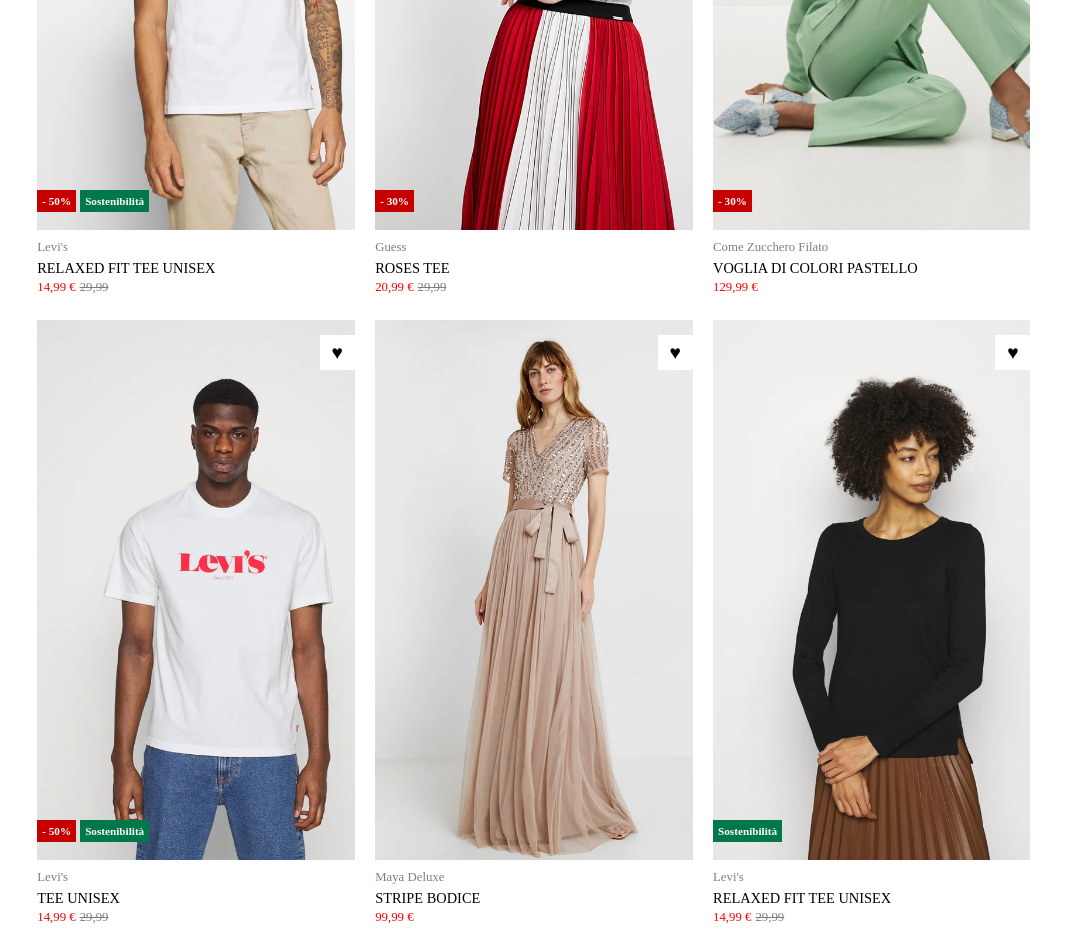
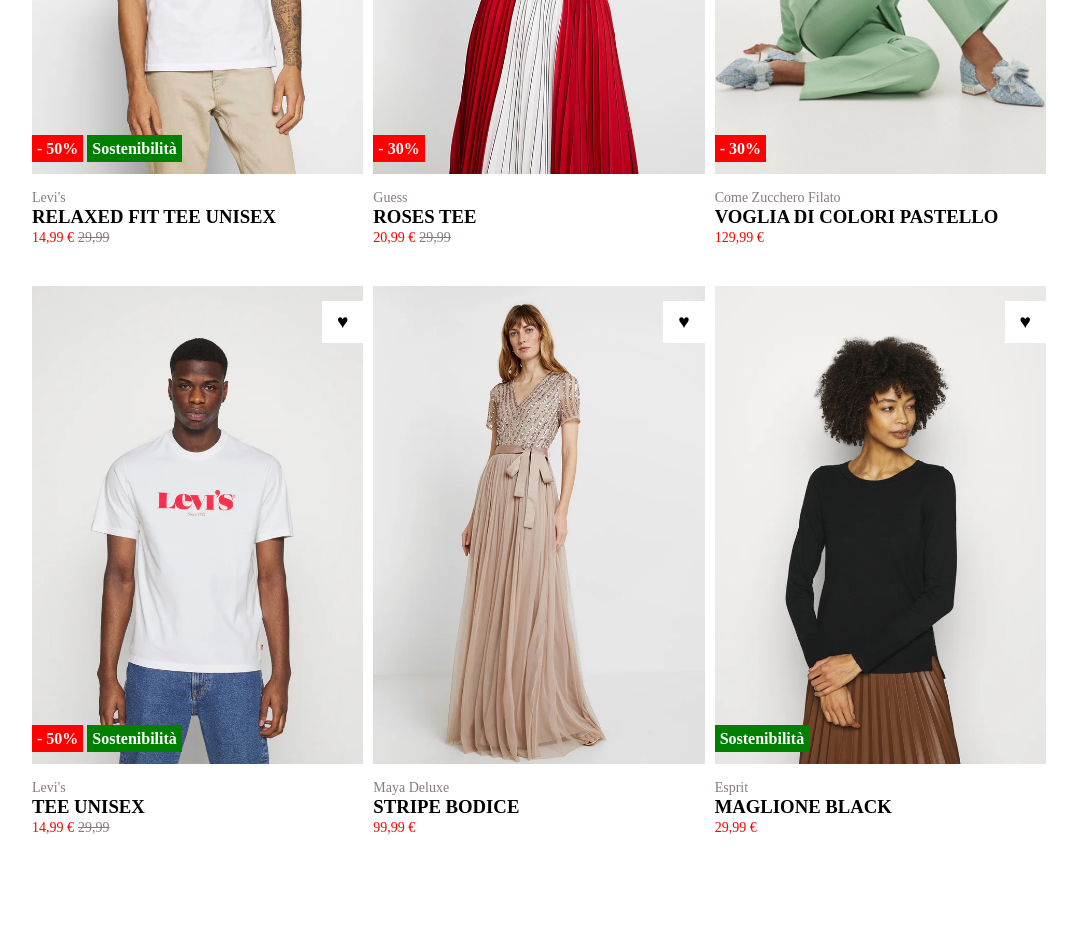
Before and after one commit to stefanocravotta/html-css-boolando, a plain HTML site: page index.html in a window 1280 px wide. Shown: the part 340-1290 px from the top of the page, without its empty margins (101-1178 px from the left). After the commit the page ends 1211 px from the top, so only its background shows below. Drawn offline with Linux system fonts and the light colour scheme.

Commit message:
fine-correzione

```diff
--- a/assets/css/style.css
+++ b/assets/css/style.css
@@ -10,54 +10,81 @@
 /* UTLITY */
 
 section{
-  position: relative;
   width: 80%;
-  height: 600px;
   margin: 30px auto;
 }
 
+.product{
+  width: calc(100% / 3);
+  display: inline-block;
+  padding: 5px;
+}
+
+
 .img-size{
   position: relative;
-  height: 90%;
-  background-size: cover;
 }
 
-.heart{
+.img-size img{
+  width: 100%;
+}
+
+
+.img-size .heart{
   position: absolute;
   right: 0;
   top: 15px;
-  height: 35px;
-  width: 35px;
-  text-align: center;
-  line-height: 35px;
+  padding: 10px 15px;
   background-color: white;
 }
 
+
+.card-promo{
+  position: absolute;
+  left: 0;
+  bottom: 20px;
+}
 
 .heart::after{
   content: "\02665";
   font-size: 1.2rem;
 }
 
+.card-promo span{
+color: white;
+padding: 5px;
+font-weight: bold;
+}
+
+.card-promo .sconto{
+  background-color: red;
+}
+
+.card-promo .sostenibile{
+  background-color: green;
+}
+
+.second-image{
+  display: none;
+}
+
+.img-size:hover .first-image{
+  display: none;
+}
+
+.img-size:hover .second-image{
+  display: inline-block;
+}
 
 
-.box{
-  height: 22px;
-  color: white;
-  text-align: center;
-  line-height: 22px;
-  font-size: .7rem;
-  font-weight: bolder;
-  padding: 0 5px;
-  margin-right: 4px;
-  margin-top: 500px;
-
+.description span{
+  font-size: 14px;
 }
 
-.sconto{
-  float: left;
-  background-color: rgb(198, 0, 0);
+.description h3{
+  text-transform: uppercase;
 }
+
 
 .sconto::before{
   content: "-";
@@ -65,12 +92,6 @@ section{
 
 .sconto::after{
   content: "\0025";
-}
-
-.sostenibile{
-  float: left;
-  background-color: rgb(0, 120, 73);
-
 }
 
 .sostenibile::after{
@@ -82,11 +103,6 @@ section{
   font-size: .8rem;
 }
 
-.modello{
-  text-transform: uppercase;
-  font-size: .9rem;
-  margin-top: 5px;
-}
 
 .prezzo{
   color: red;
@@ -110,11 +126,6 @@ section{
 /* MAIN */
 
 .product{
-  width: 31%;
-  height: 100%;
-  float: left;
-  margin: 0 1%;
-
 }
 
 
@@ -128,63 +139,6 @@ section{
 
 /* BLOCCO 1 */
 
-.top .product .product-left{
-  background-image: url(../img/1.webp);
-}
-
-
-.top .product .product-center{
-  background-image: url(../img/2.webp);
-}
-
-
-.top .product .product-right{
-  background-image: url(../img/3.webp);
-}
-
-/* hover */
-
-.top .product-left.img-size:hover{
-  background-image: url(../img/1b.webp);
-}
-
-.top .product-center.img-size:hover{
-  background-image: url(../img/2b.webp);
-}
-
-.top .product-right.img-size:hover{
-  background-image: url(../img/3b.webp);
-}
-
-/* BLOCCO 2 */
-
-
-.bottom .product .product-left{
-  background-image: url(../img/4.webp);
-}
-
-.bottom .product .product-center{
-  background-image: url(../img/5.webp);
-}
-
-.bottom .product .product-right{
-  background-image: url(../img/6.webp);
-}
-
-/* hover */
-
-
-.bottom .product-left.img-size:hover{
-  background-image: url(../img/4b.webp);
-}
-
-.bottom .product-center.img-size:hover{
-  background-image: url(../img/5b.webp);
-}
-
-.bottom .product-right.img-size:hover{
-  background-image: url(../img/6b.webp);
-}
 
 
 .product .img-size:hover .heart{
--- a/index.html
+++ b/index.html
@@ -23,63 +23,74 @@
 
         <div class="product-left img-size">
 
+          <img class="first-image" src="assets/img/1.webp" alt="nome prodotto">
+          <img class="second-image" src="assets/img/1b.webp" alt="nome prodotto">
           <div class="heart"></div>
-          <div class="box sconto"> 50</div>
-          <div class="box sostenibile">Sostenibilit</div>
 
+          <div class="card-promo">
+            <span class="sconto"> 50</span>
+            <span class="sostenibile">Sostenibilit</span>
+          </div>
         </div>
 
         <div class="description">
 
-          <div class="marchio">Levi's</div>
-          <div class="modello">relaxed fit tee unisex</div>
+          <span class="marchio">Levi's</span>
+          <h3 class="modello">relaxed fit tee unisex</h3>
           <span class="prezzo">14,99 </span>
+
           <span class="sbarrato"> 29,99</span>
 
         </div>
-      </div>
+      </div><!--
 
-      <!-- CENTER -->
 
-      <div class="product">
+    --><div class="product">
 
         <div class="product-center img-size">
 
+          <img class="first-image" src="assets/img/2.webp" alt="nome prodotto">
+          <img class="second-image" src="assets/img/2b.webp" alt="nome prodotto">
           <div class="heart"></div>
-          <div class="box sconto"> 30</div>
 
-
+          <div class="card-promo">
+            <span class="sconto"> 30</span>
+          </div>
         </div>
 
         <div class="description">
 
-          <div class="marchio">Guess</div>
-          <div class="modello">roses tee</div>
+          <span class="marchio">Guess</span>
+          <h3 class="modello">roses tee</h3>
           <span class="prezzo">20,99 </span>
+
           <span class="sbarrato"> 29,99</span>
 
         </div>
-      </div>
+      </div><!--
 
 
+          RIGHT
 
-      <!-- RIGHT -->
-
-      <div class="product">
+      --><div class="product">
 
         <div class="product-right img-size">
 
+          <img class="first-image" src="assets/img/3.webp" alt="nome prodotto">
+          <img class="second-image" src="assets/img/3b.webp" alt="nome prodotto">
           <div class="heart"></div>
-          <div class="box sconto"> 30</div>
 
-
+          <div class="card-promo">
+            <span class="sconto"> 30</span>
+          </div>
         </div>
 
         <div class="description">
 
-          <div class="marchio">Come Zucchero Filato</div>
-          <div class="modello">voglia di colori pastello</div>
+          <span class="marchio">Come Zucchero Filato</span>
+          <h3 class="modello">voglia di colori pastello</h3>
           <span class="prezzo">129,99 </span>
+
 
         </div>
       </div>
@@ -101,60 +112,75 @@
 
           <div class="product-left img-size">
 
+            <img class="first-image" src="assets/img/4.webp" alt="nome prodotto">
+            <img class="second-image" src="assets/img/4b.webp" alt="nome prodotto">
             <div class="heart"></div>
-            <div class="box sconto"> 50</div>
-            <div class="box sostenibile">Sostenibilit</div>
 
+            <div class="card-promo">
+              <span class="sconto"> 50</span>
+              <span class="sostenibile">Sostenibilit</span>
+            </div>
           </div>
 
           <div class="description">
 
-            <div class="marchio">Levi's</div>
-            <div class="modello">tee unisex</div>
+            <span class="marchio">Levi's</span>
+            <h3 class="modello">tee unisex</h3>
             <span class="prezzo">14,99 </span>
+
             <span class="sbarrato"> 29,99</span>
 
           </div>
-        </div>
+        </div><!--
 
-        <!-- CENTER -->
+       CENTER
 
-        <div class="product">
+        --><div class="product">
 
           <div class="product-center img-size">
 
+            <img class="first-image" src="assets/img/5.webp" alt="nome prodotto">
+            <img class="second-image" src="assets/img/5b.webp" alt="nome prodotto">
             <div class="heart"></div>
 
+            <div class="card-promo">
+
+            </div>
           </div>
 
           <div class="description">
 
-            <div class="marchio">Maya Deluxe</div>
-            <div class="modello">stripe bodice</div>
+            <span class="marchio">Maya Deluxe</span>
+            <h3 class="modello">stripe bodice</h3>
             <span class="prezzo">99,99 </span>
 
+
           </div>
-        </div>
+        </div><!--
 
 
 
-        <!-- RIGHT -->
+        RIGHT
 
-        <div class="product">
+        --><div class="product">
 
           <div class="product-right img-size">
 
+            <img class="first-image" src="assets/img/6.webp" alt="nome prodotto">
+            <img class="second-image" src="assets/img/5b.webp" alt="nome prodotto">
             <div class="heart"></div>
-            <div class="box sostenibile">Sostenibilit</div>
 
+            <div class="card-promo">
+              <span class="sostenibile">Sostenibilit</span>
+            </div>
           </div>
 
           <div class="description">
 
-            <div class="marchio">Levi's</div>
-            <div class="modello">relaxed fit tee unisex</div>
-            <span class="prezzo">14,99 </span>
-            <span class="sbarrato"> 29,99</span>
+            <span class="marchio">Esprit</span>
+            <h3 class="modello">maglione black</h3>
+            <span class="prezzo">29,99 </span>
+
 
           </div>
         </div>
```
